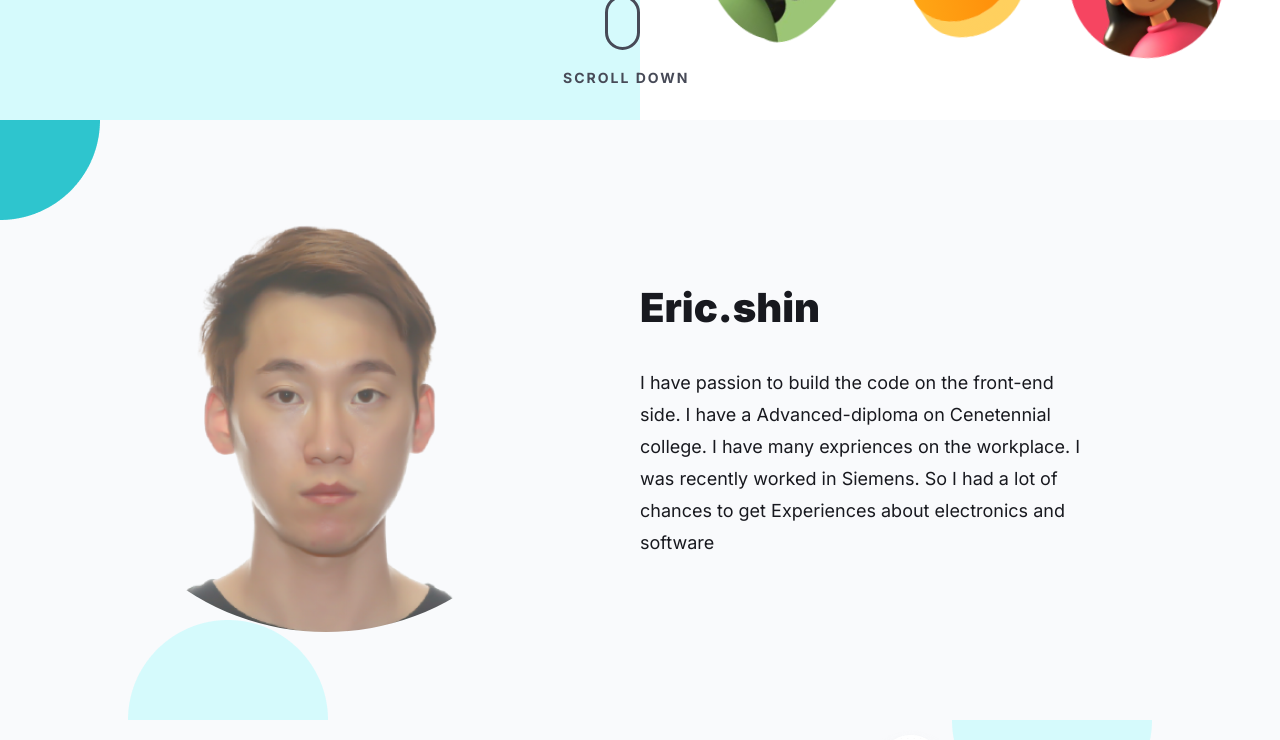
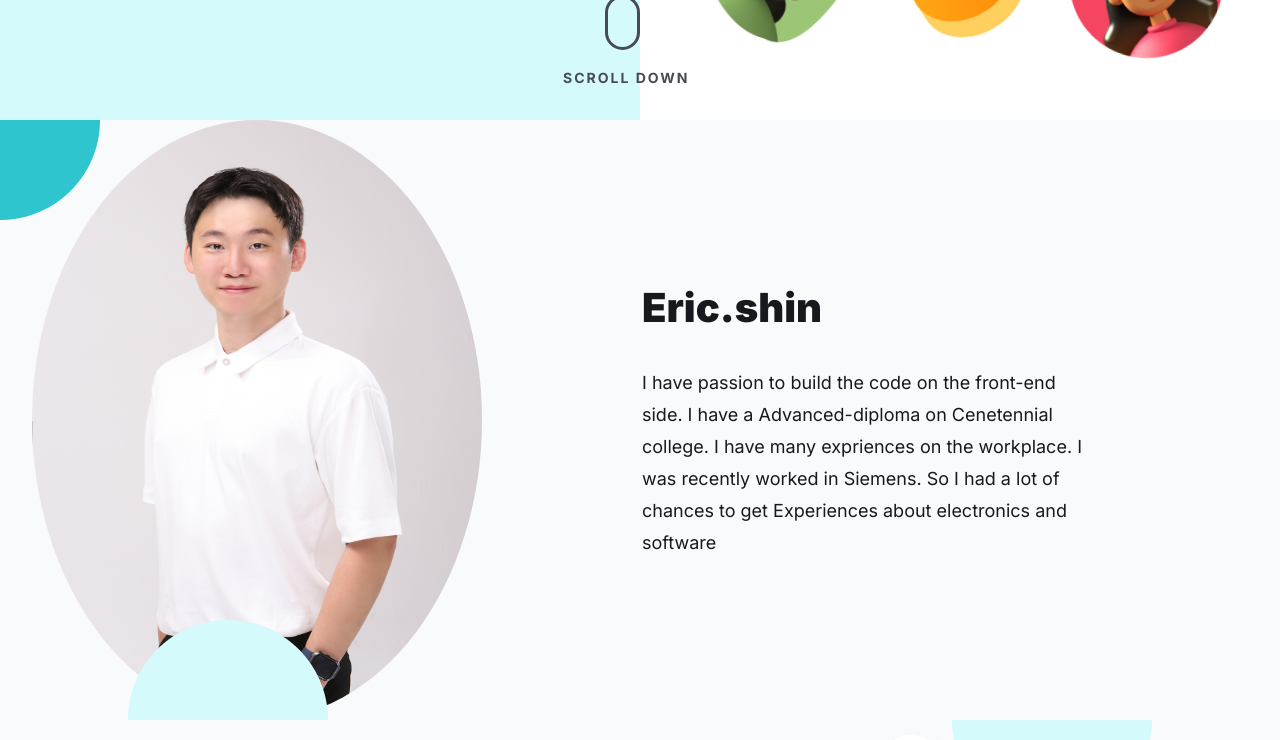
Before and after one commit to rudwo8134/ericworld, a React (Create React App) app: page /#/ in a window 1280 px wide. Shown: the part 680-1420 px from the top of the page. Built offline with nearby package versions, Linux system fonts and the light colour scheme.

Commit message:
change the profile

```diff
--- a/src/Components/Intro/Intro.jsx
+++ b/src/Components/Intro/Intro.jsx
@@ -1,7 +1,7 @@
 import React,{useEffect} from 'react'
 import styled from 'styled-components'
 import { Innerlayouts } from '../../Layoutcomponents/Innerlayout';
-import Eric from '../../assets/intro/ericshin 1.png'
+import MainCard from '../../assets/intro/CardPicture.jpg'
 import Halfcircle1 from '../../assets/intro/Half Circle 1.png'
 import Halfcircle2 from '../../assets/intro/Half Circle 3.png';
 import Aos from 'aos';
@@ -16,7 +16,7 @@ const Intro = () => {
       <Innerlayouts>
         <Wrapper>
           <div data-aos="zoom-in-down" className="left">
-            <img src={Eric} alt="profile" className="eric" />
+            <img src={MainCard} alt="profile" className="eric" />
           </div>
           <div className="right">
             <h1 data-aos="fade-right" className="title">
@@ -88,11 +88,13 @@ const Wrapper = styled.div`
     justify-content: center;
     align-items: center;
     img {
+      width: 450px;
+      height: 600px;
       border-radius: 50%;
-      margin-right: 5rem;
+      margin-right: 10rem;
       @media screen and (max-width: 768px) {
-        width: 250px;
-        height: 250px;
+        width: 200px;
+        height: 300px;
       }
       @media screen and (max-width: 480px) {
         width: 200px;
@@ -125,8 +127,8 @@ const Wrapper = styled.div`
       }
       @media screen and (max-width: 480px) {
         font-size: 2rem;
-        margin:16px auto;
-        text-align:center;
+        margin: 16px auto;
+        text-align: center;
       }
     }
     .paragraph {
```
